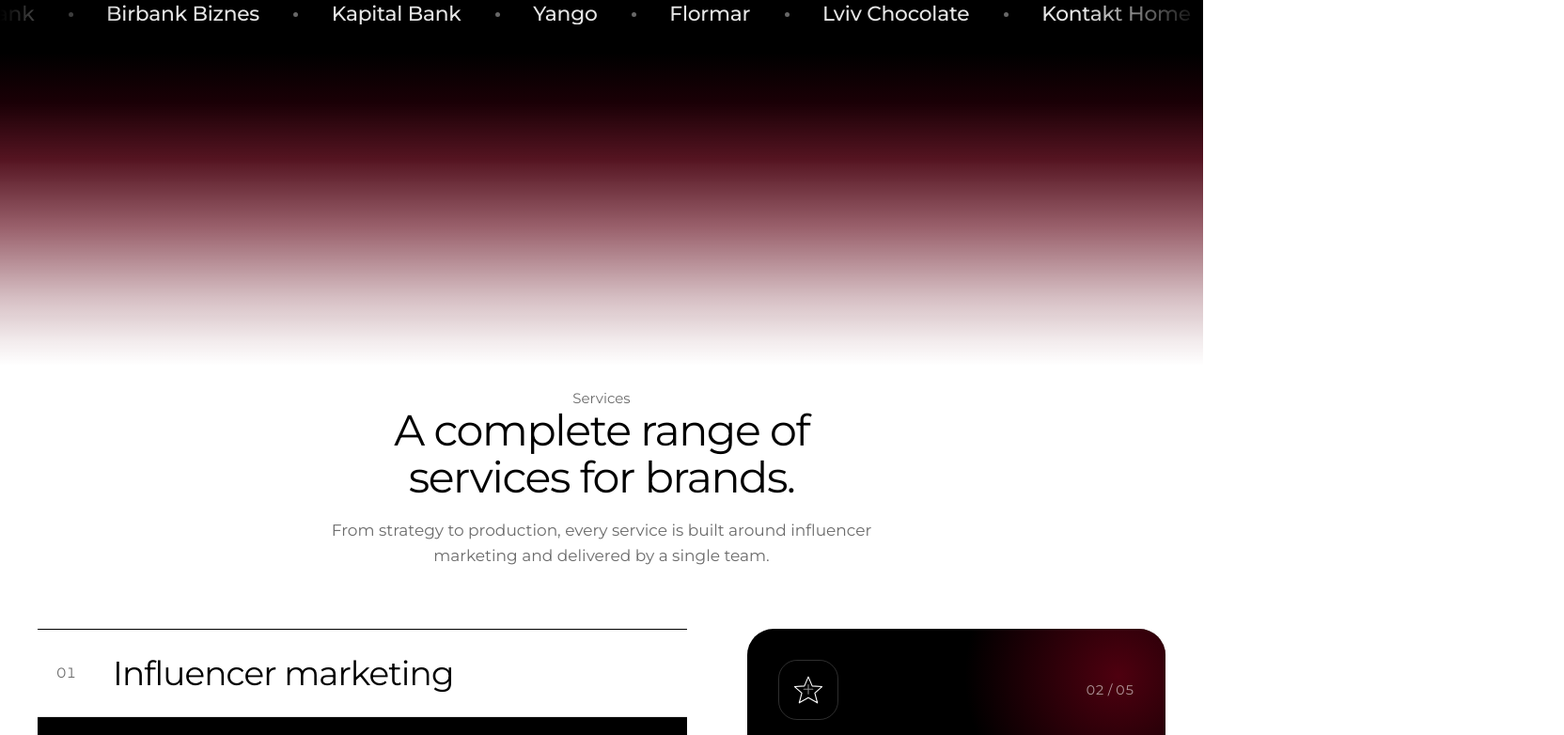
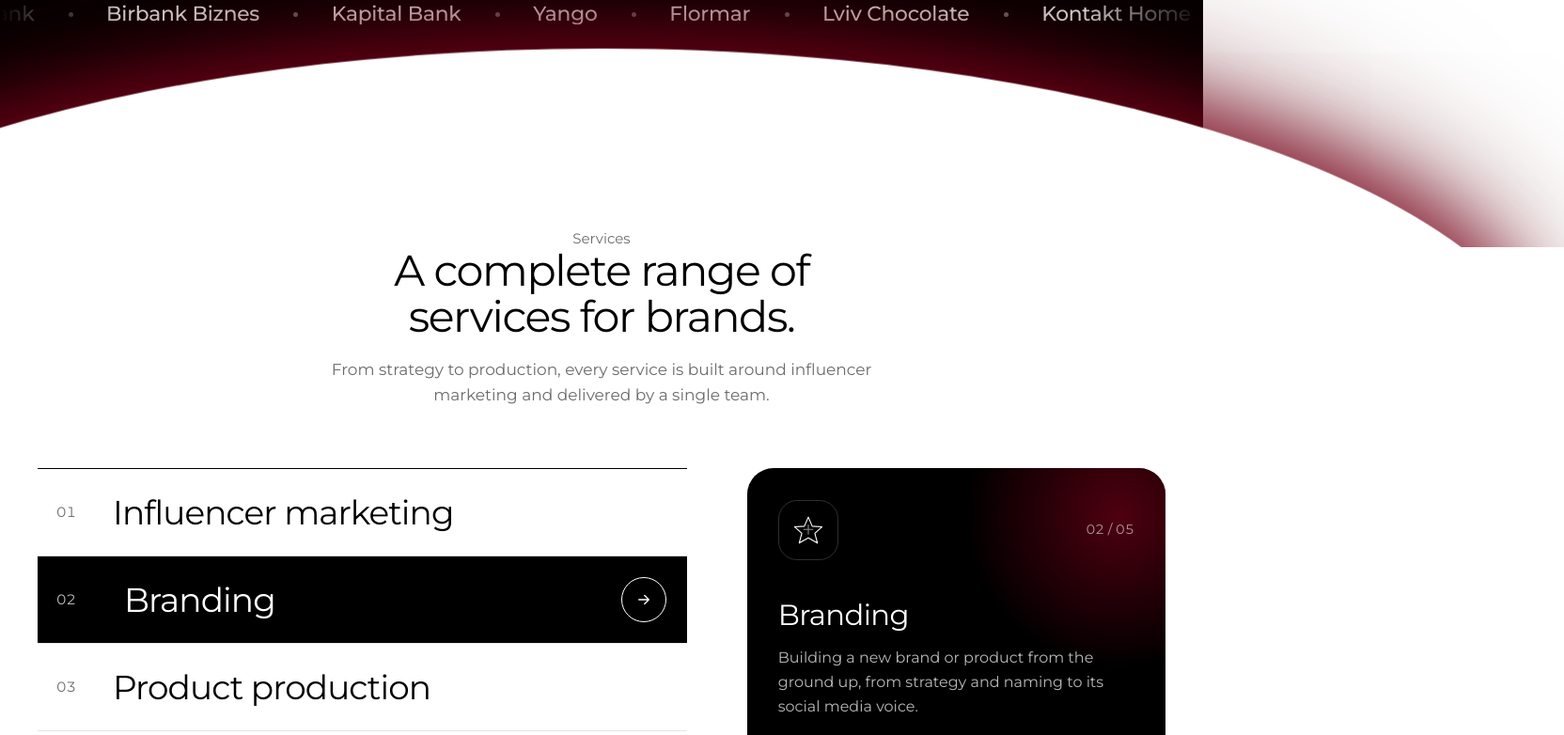
Before and after one commit to nova-pages/blogstar-site, a plain HTML site: page en/index.html in a window 1280 px wide. Shown: the part 695-1477 px from the top of the page at 94% size, 1664 px wide, since content can reach past the window. Drawn offline with Linux system fonts and the light colour scheme; animation ran at ten frames a second.

Commit message:
Hero keçidi: bordo işıqlı 'üfüq' qövsü
Co-Authored-By: Claude Opus 5.5 <noreply@anthropic.com>
Claude-Session: https://claude.ai/code/session_012qHs8igTSiAz6aowaAuHc4

```diff
--- a/en/index.html
+++ b/en/index.html
@@ -531,8 +531,11 @@ section.band{padding-block:clamp(64px,8vw,112px)}
 /* footer */
 footer{background:var(--night);color:#8A8A8A;padding-block:clamp(56px,7vw,88px) 32px;overflow:hidden}
 .brands{position:relative;z-index:2;background:#000;padding-block:6px 30px}
-.hero+.brands::after{content:"";position:absolute;left:0;right:0;top:100%;height:clamp(220px,26vw,360px);background:linear-gradient(180deg,#000 0%,#1a0006 16%,rgba(70,0,14,.92) 34%,rgba(92,0,18,.62) 56%,rgba(92,0,18,.26) 78%,rgba(92,0,18,.08) 92%,rgba(255,255,255,0) 100%);pointer-events:none}
-#xidmetler{position:relative;z-index:1;padding-top:clamp(250px,28vw,380px)}
+.brands{padding-bottom:clamp(110px,12vw,170px)}
+#xidmetler{position:relative;z-index:3;background:transparent;isolation:isolate}
+#xidmetler::before{content:"";position:absolute;z-index:-1;left:-30%;right:-30%;top:0;height:clamp(260px,30vw,420px);border-radius:50% 50% 0 0/100% 100% 0 0;background:var(--paper);box-shadow:0 -1px 0 rgba(255,255,255,.35),0 -22px 70px -6px rgba(126,0,25,.75),0 -60px 140px -20px rgba(92,0,18,.5);clip-path:inset(-400px -10% 45% -10%)}
+#xidmetler::after{content:"";position:absolute;z-index:-2;left:0;right:0;top:0;bottom:0;background:linear-gradient(180deg,#000 0,#000 clamp(80px,9vw,130px),var(--paper) clamp(81px,9vw,131px))}
+#xidmetler{margin-top:calc(-1 * clamp(90px,10vw,140px));padding-top:clamp(150px,15vw,200px)}
 .brands-k{margin:0 0 18px;text-align:center;font-size:12px;letter-spacing:.18em;text-transform:uppercase;color:rgba(255,255,255,.6)}
 .marq{display:flex;overflow:hidden;-webkit-mask-image:linear-gradient(90deg,transparent,#000 10%,#000 90%,transparent);mask-image:linear-gradient(90deg,transparent,#000 10%,#000 90%,transparent)}
 .marq ul{list-style:none;margin:0;padding:0;display:flex;flex-shrink:0;gap:0;animation:marq 38s linear infinite}
```
Also changed, not shown: index.html (+5 -2 lines).
